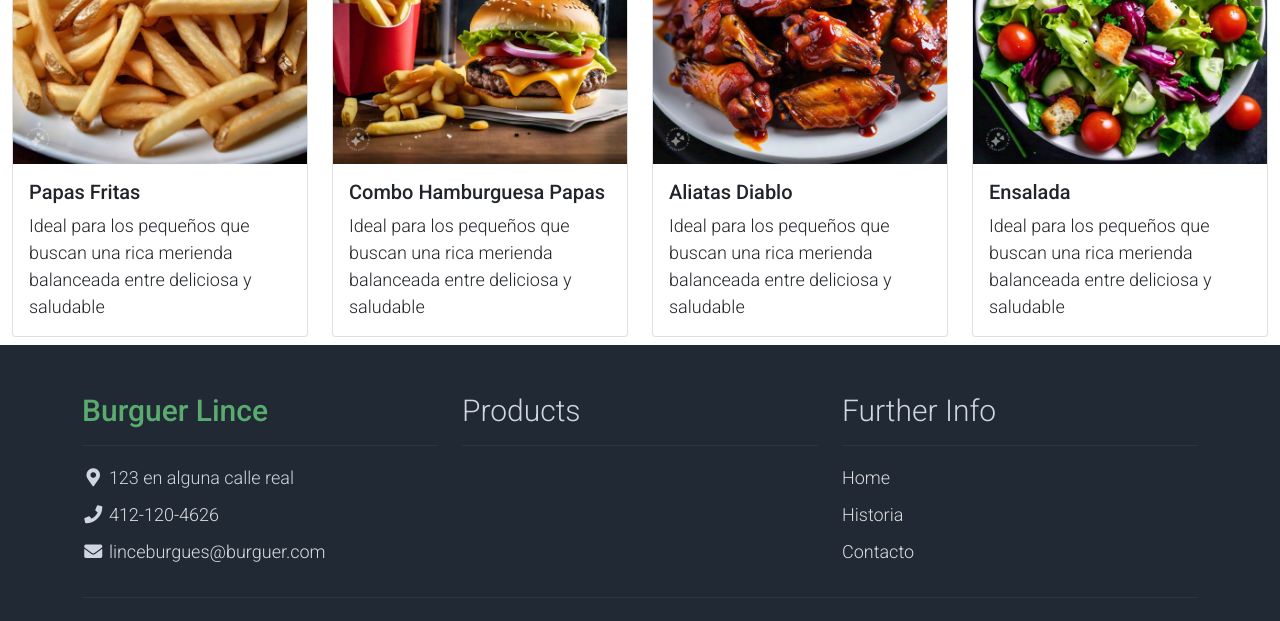
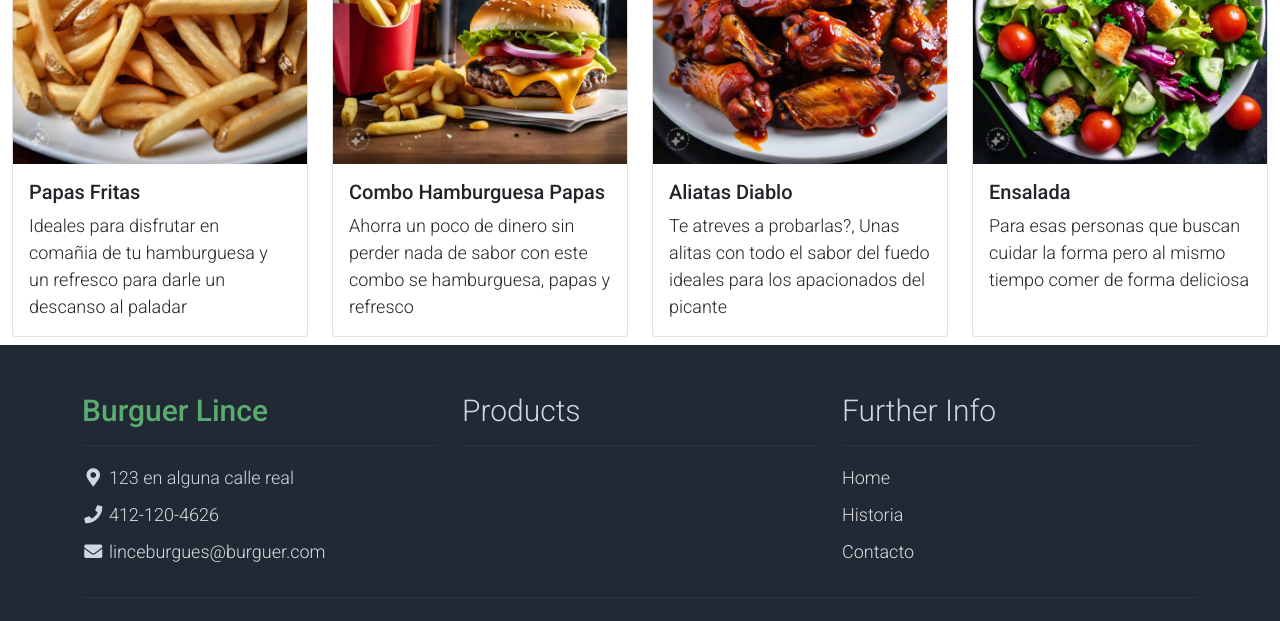
Before and after one commit to v-devOs/Progra-web-clase, a plain HTML site: page 03_template_html/templatemo_559_zay_shop/menu.html in a window 1280 px wide. Shown: the part 1203-1824 px from the top of the page. Drawn offline with nearby package versions, Linux system fonts and the light colour scheme.

Commit message:
Correcion a la descripcion de los productos

```diff
--- a/03_template_html/templatemo_559_zay_shop/menu.html
+++ b/03_template_html/templatemo_559_zay_shop/menu.html
@@ -195,7 +195,7 @@
                   <img src="./images/05_papas.jpeg" class="card-img-top img-fluid" alt="Hamburguesa sencilla">
                   <div class="card-body">
                     <h5 class="card-title">Papas Fritas</h5>
-                    <p class="card-text">Ideal para los pequeños que buscan una rica merienda balanceada entre deliciosa y saludable</p>
+                    <p class="card-text">Ideales para disfrutar en comañia de tu hamburguesa y un refresco para darle un descanso al paladar</p>
                   </div>
                 </div>
               </div>
@@ -204,7 +204,7 @@
                   <img src="./images/06_combo.jpeg" class="card-img-top img-fluid" alt="Hamburguesa sencilla">
                   <div class="card-body">
                     <h5 class="card-title">Combo Hamburguesa Papas</h5>
-                    <p class="card-text">Ideal para los pequeños que buscan una rica merienda balanceada entre deliciosa y saludable</p>
+                    <p class="card-text">Ahorra un poco de dinero sin perder nada de sabor con este combo se hamburguesa, papas y refresco</p>
                   </div>
                 </div>
               </div>
@@ -213,7 +213,7 @@
                   <img src="./images/11_alitas.jpeg" class="card-img-top img-fluid" alt="Hamburguesa sencilla">
                   <div class="card-body">
                     <h5 class="card-title">Aliatas Diablo</h5>
-                    <p class="card-text">Ideal para los pequeños que buscan una rica merienda balanceada entre deliciosa y saludable</p>
+                    <p class="card-text">Te atreves a probarlas?, Unas alitas con todo el sabor del fuedo ideales para los apacionados del picante</p>
                   </div>
                 </div>
               </div>
@@ -222,7 +222,7 @@
                   <img src="./images/12_ensalada.jpeg" class="card-img-top img-fluid" alt="Hamburguesa sencilla">
                   <div class="card-body">
                     <h5 class="card-title">Ensalada</h5>
-                    <p class="card-text">Ideal para los pequeños que buscan una rica merienda balanceada entre deliciosa y saludable</p>
+                    <p class="card-text">Para esas personas que buscan cuidar la forma pero al mismo tiempo comer de forma deliciosa</p>
                   </div>
                 </div>
               </div>
```
